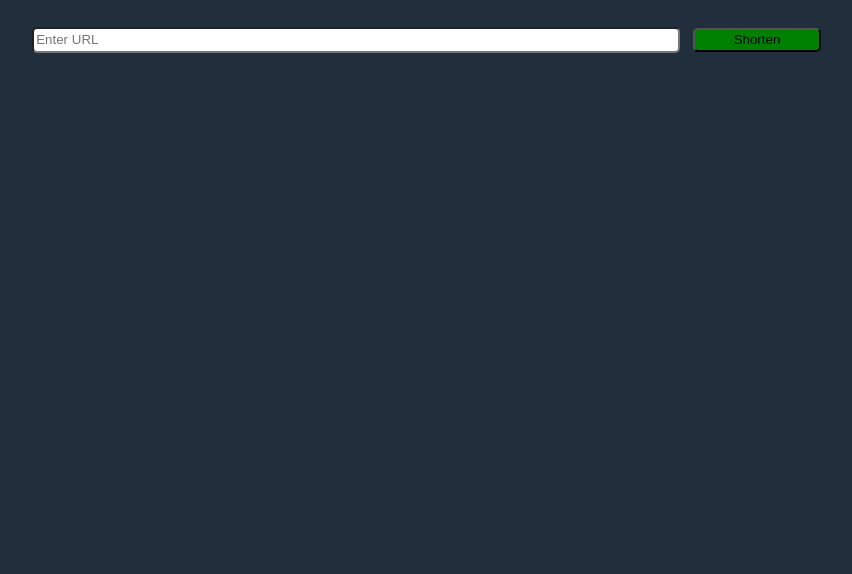
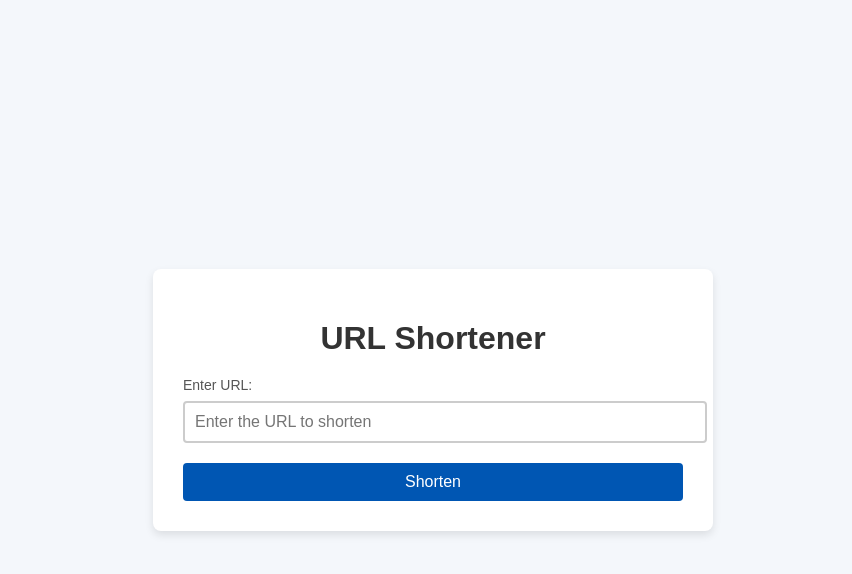
Before and after one commit to Dhareeppa/AWS_ServerLess_URL_Shortener-, a plain HTML site: page Frontend/index.html in a window 1280 px wide. Shown: the whole page, without its empty margins (207-1059 px from the left). Drawn offline with nearby package versions, Linux system fonts and the light colour scheme.

Commit message:
index.html

```diff
--- a/Frontend/index.html
+++ b/Frontend/index.html
@@ -1,55 +1,142 @@
 <!DOCTYPE html>
-<html>
+<html lang="en">
 <head>
+    <meta charset="UTF-8">
+    <meta name="viewport" content="width=device-width, initial-scale=1.0">
     <title>URL Shortener</title>
+    <script src="https://code.jquery.com/jquery-3.6.0.min.js"></script> <!-- jQuery for AJAX requests -->
     <style>
         body {
-            background-color: #212f3d;
-            margin: 0vw;
+            font-family: 'Arial', sans-serif;
+            background-color: #f4f7fb;
+            display: flex;
+            justify-content: center;
+            align-items: center;
+            height: 100vh;
+            margin: 0;
         }
-        div {
-            margin-top: 2vw;
-            display: flex;
-            align-items: center;
-            justify-content: center;
-            gap: 1vw;
+
+        .container {
+            background-color: white;
+            border-radius: 8px;
+            box-shadow: 0 4px 8px rgba(0, 0, 0, 0.1);
+            padding: 30px;
+            width: 100%;
+            max-width: 500px;
         }
+
+        h1 {
+            text-align: center;
+            color: #333;
+            margin-bottom: 20px;
+        }
+
+        label {
+            font-size: 14px;
+            color: #555;
+            margin-bottom: 8px;
+            display: block;
+        }
+
+        input[type="text"] {
+            width: 100%;
+            padding: 10px;
+            font-size: 16px;
+            border: 2px solid #ccc;
+            border-radius: 4px;
+            margin-bottom: 20px;
+            outline: none;
+            transition: border-color 0.3s ease;
+        }
+
+        input[type="text"]:focus {
+            border-color: #0056b3;
+        }
+
         button {
-            min-height: 1.8vw;
-            border-radius: 5px;
-            min-width: 10vw;
-            background-color: green;
+            width: 100%;
+            padding: 10px;
+            background-color: #0056b3;
+            color: white;
+            font-size: 16px;
+            border: none;
+            border-radius: 4px;
+            cursor: pointer;
+            transition: background-color 0.3s ease;
         }
-        input {
-            min-height: 1.5vw;
-            border-radius: 5px;
-            min-width: 50vw;
+
+        button:hover {
+            background-color: #003d82;
         }
-        #result {
-            color: white; /* Change output text color to white */
-            margin-top: 1vw; /* Add some spacing */
-            text-align: center; /* Center the result */
+
+        .result {
+            margin-top: 20px;
+            padding: 10px;
+            background-color: #f9f9f9;
+            border-radius: 4px;
+            text-align: center;
+            font-size: 16px;
+            color: #555;
+            display: none;
+        }
+
+        .result.success {
+            background-color: #d4edda;
+            color: #155724;
+        }
+
+        .result.error {
+            background-color: #f8d7da;
+            color: #721c24;
         }
     </style>
 </head>
 <body>
-    <div>
-        <input id="url" type="text" placeholder="Enter URL" />
-        <button onclick="shortenUrl()">Shorten</button>
-        <p id="result"></p>
+    <div class="container">
+        <h1>URL Shortener</h1>
+        <form id="shortenForm">
+            <label for="url">Enter URL:</label>
+            <input type="text" id="url" name="url" placeholder="Enter the URL to shorten" required />
+            <button type="submit">Shorten</button>
+        </form>
+
+        <div class="result" id="result">
+            <p id="shortenedUrl"></p>
+        </div>
     </div>
 
     <script>
-        async function shortenUrl() {
-            const url = document.getElementById('url').value;
-            const response = await fetch('https://<your-api-id>.execute-api.<region>.amazonaws.com/prod/shorten', {
-                method: 'POST',
-                body: JSON.stringify({ url }),
-                headers: { 'Content-Type': 'application/json' }
+        $(document).ready(function() {
+            // When the form is submitted
+            $('#shortenForm').on('submit', function(event) {
+                event.preventDefault(); // Prevent form submission
+
+                // Get the URL input from the form
+                var url = $('#url').val();
+
+                // Reset the result container
+                $('#result').hide().removeClass('success error');
+                $('#shortenedUrl').text('');
+
+                // Make the API call to the Lambda function
+                $.ajax({
+                    url: 'https://your-api-gateway-id.execute-api.region.amazonaws.com/your-endpoint', // Replace with your actual API Gateway URL
+                    method: 'POST',
+                    contentType: 'application/json',
+                    data: JSON.stringify({ "url": url }),  // Send the original URL to Lambda
+                    success: function(response) {
+                        // If the response is successful, display the shortened URL
+                        $('#shortenedUrl').text(response.short_url);
+                        $('#result').addClass('success').show();
+                    },
+                    error: function(error) {
+                        // Handle error (e.g., invalid URL or DynamoDB issue)
+                        $('#shortenedUrl').text("Error: " + error.responseText);
+                        $('#result').addClass('error').show();
+                    }
+                });
             });
-            const data = await response.json();
-            document.getElementById('result').innerText = data.short_url || data.error;
-        }
+        });
     </script>
 </body>
 </html>
```
